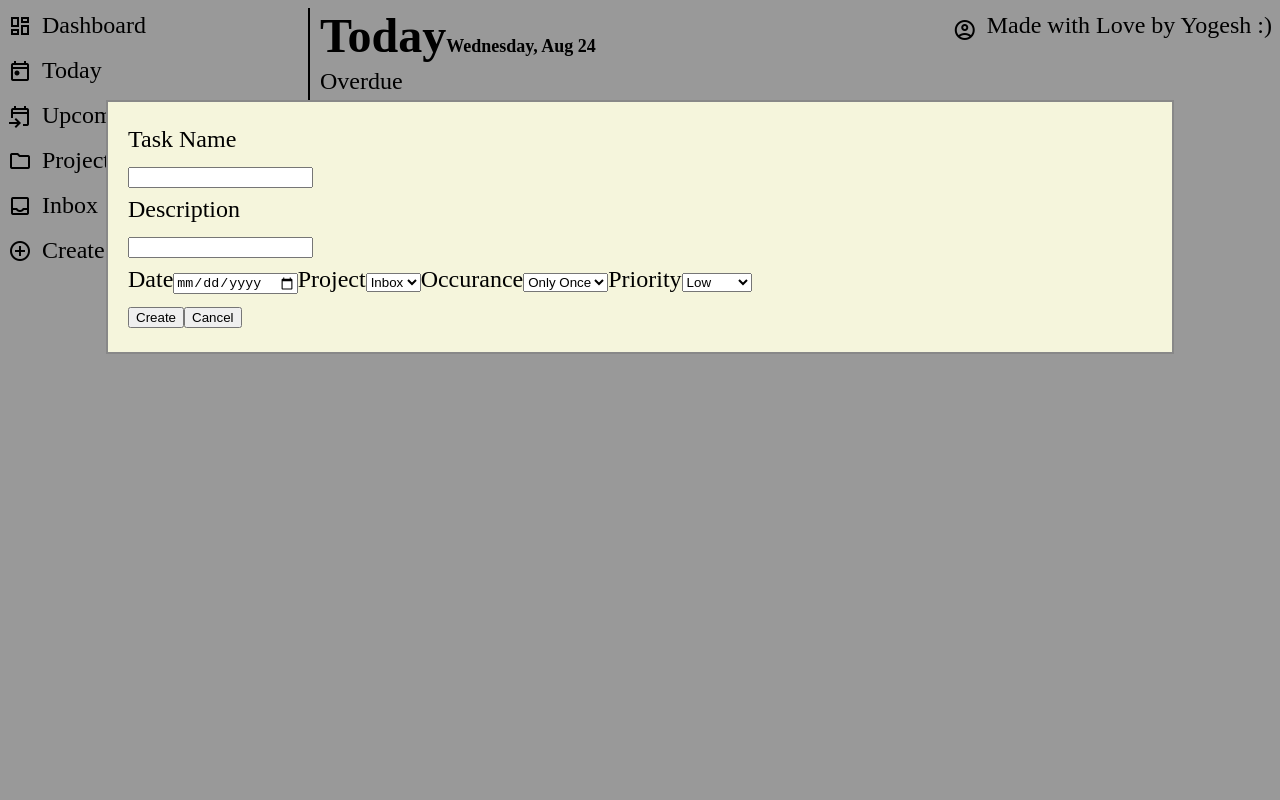
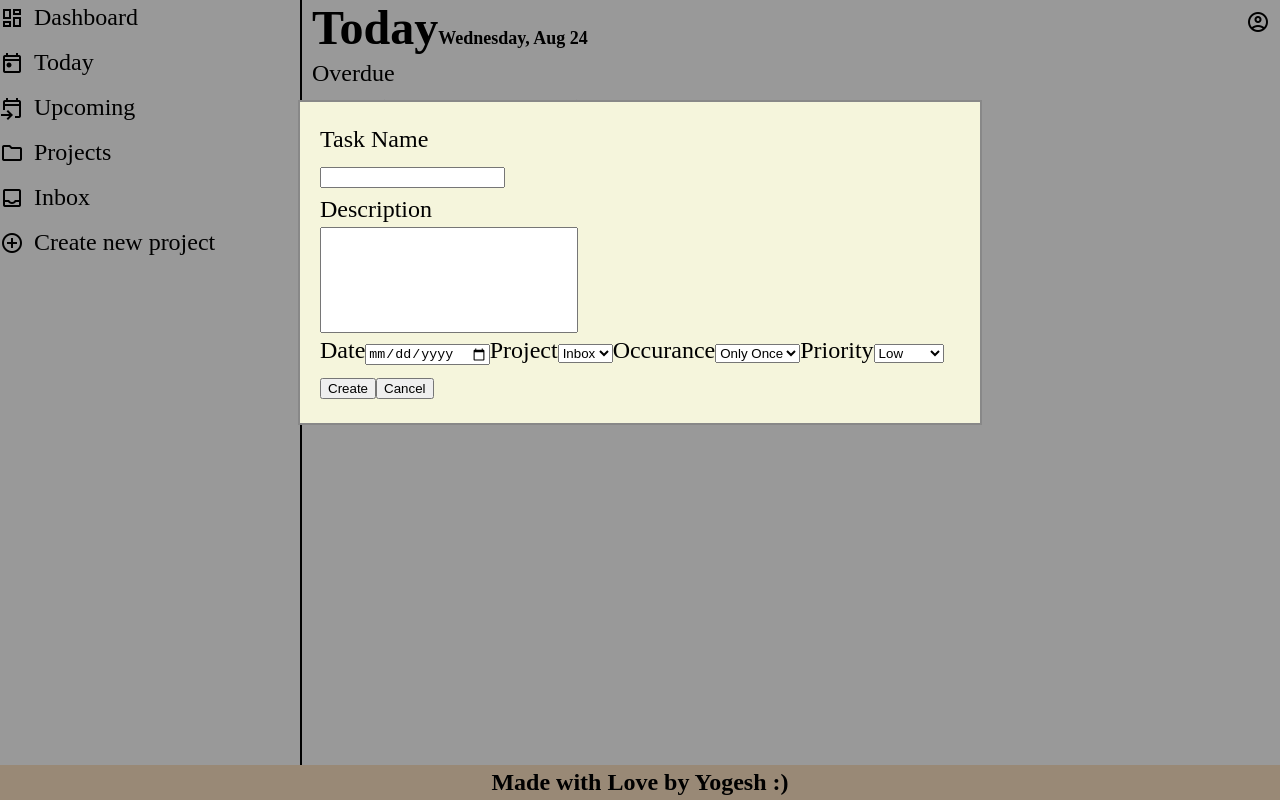
Before and after one commit to yogesh200002/to-do-list, a website built with webpack: page dist/index.html in a window 1280 px wide. Both pictures are taken after a click on the button "Add Task". Built offline with nearby package versions, Linux system fonts and the light colour scheme.

Commit message:
Add styles to footer, add height to elements.

```diff
--- a/src/style.css
+++ b/src/style.css
@@ -3,6 +3,16 @@
     font-size: 24px;
     line-height: 35px;
 
+}
+
+html, body {
+    height: 100%;
+    margin: 0;
+    padding: 0%;
+  }
+
+#content {
+  height: 100%;
 }
 
 #content{
@@ -36,7 +46,7 @@
     flex-direction: column;
     gap: 10px;
     border-right: 2px solid black;
-    width: 300px;
+    min-width: 300px;
 }
 
 #sidePane > div{
@@ -64,7 +74,7 @@
     margin: auto;
     padding: 20px;
     border: 2px solid #888;
-    width: 80%;
+    width: 50%;
 }
 
 #projectModalBox{
@@ -87,3 +97,33 @@
     flex-direction: row;
     gap: 30px;
 }
+
+footer{
+    justify-content: center;
+    display: flex;
+    font-size: x-large;
+    font-weight: bold;
+    position: absolute;
+    bottom: 0;
+    right: 0;
+    left: 0;
+    background-color: bisque;
+}
+
+#descriptionBox,#editDescriptionBox{
+    height: 100px;
+    width: 250px;
+}
+
+.optionsContainer{
+    display: flex;
+    align-items: center;
+    gap: 15px;
+}
+
+.buttonContainer{
+    display: flex;
+    gap: 10px;
+    margin-top: 20px;
+    align-items: center;
+}
```
